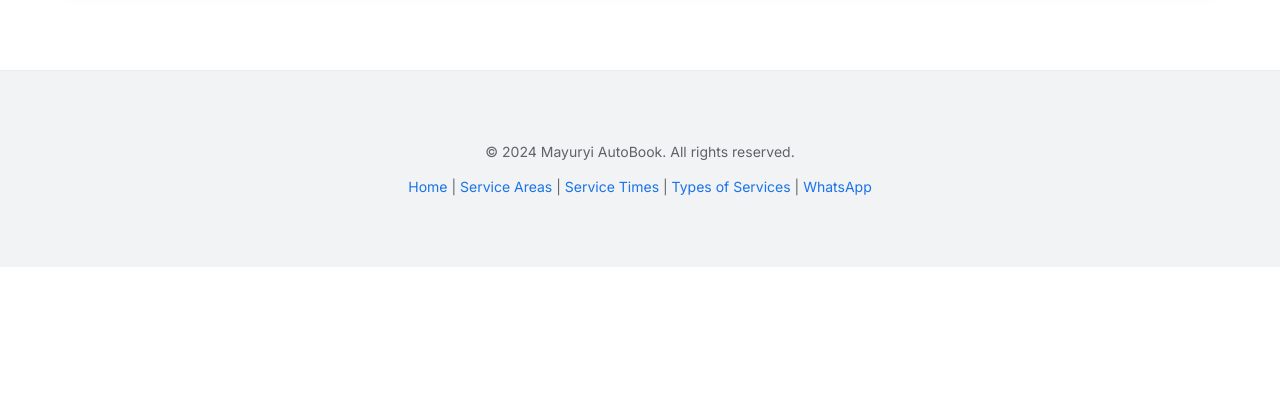
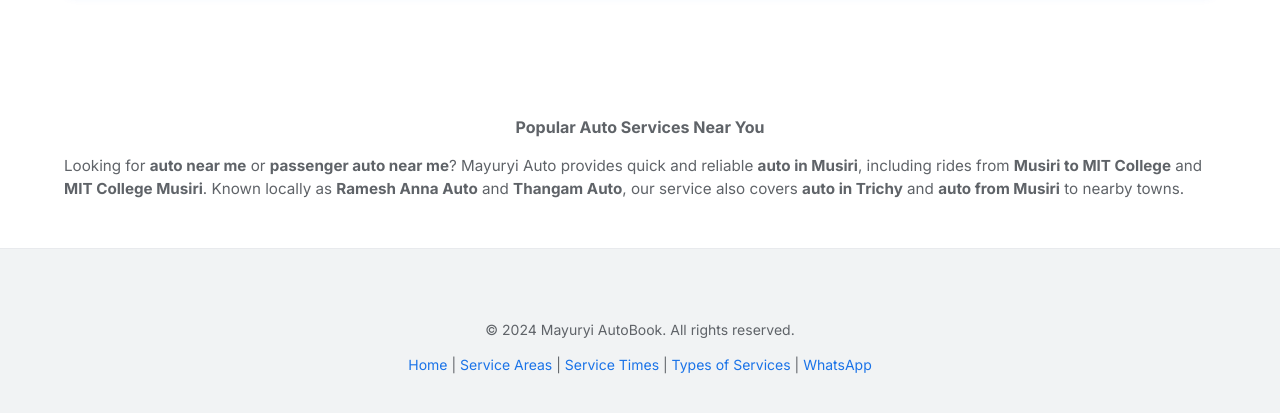
Before and after one commit to Sram46/mayuryi-auto, a plain HTML site: page index.html in a window 1280 px wide. Shown: the part 2255-2668 px from the top of the page. Before the commit the page ends 2522 px from the top, so only its background shows below. Drawn offline with Linux system fonts and the light colour scheme.

Commit message:
Update index.html

```diff
--- a/index.html
+++ b/index.html
@@ -14,7 +14,8 @@
   <link rel="icon" href="https://storage.googleapis.com/workspace-0f70711f-8b4e-4d94-86f1-2a93ccde5887/image/2932e1a8-05de-4819-b44b-a50d2d30b820.png" />
   <link rel="apple-touch-icon" href="https://storage.googleapis.com/workspace-0f70711f-8b4e-4d94-86f1-2a93ccde5887/image/e9117686-28f5-48cc-9754-31c71dbf5e39.png" />
   <meta name="author" content="Mayuryi Auto Booking Service" />
-  <meta name="keywords" content="auto booking, passenger auto, rickshaw booking, quick ride, Tamil Nadu auto service" />
+<meta name="keywords" content="auto booking, passenger auto, rickshaw booking, quick ride, Tamil Nadu auto service, auto near me, auto in musiri, musiri to mit college, mit college musiri, mayuryi auto, passenger auto near me, thangam auto, ramesh anna auto, auto in trichy, auto from musiri" />
+
   <link href="https://fonts.googleapis.com/css2?family=Inter:wght@400;600;700&display=swap" rel="stylesheet" />
 
   <!-- Structured data for SEO - LocalBusiness -->
@@ -543,6 +544,13 @@
           allowfullscreen="" loading="lazy" referrerpolicy="no-referrer-when-downgrade" title="Google Map showing Mayuryi auto default location"></iframe>
       </div>
     </section>
+    <section class="container" aria-labelledby="seo-keywords-title">
+  <h2 id="seo-keywords-title" style="font-size:1rem; color: #5f6368;">Popular Auto Services Near You</h2>
+  <p style="font-size:0.95rem; color:#5f6368;">
+    Looking for <strong>auto near me</strong> or <strong>passenger auto near me</strong>? Mayuryi Auto provides quick and reliable <strong>auto in Musiri</strong>, including rides from <strong>Musiri to MIT College</strong> and <strong>MIT College Musiri</strong>. Known locally as <strong>Ramesh Anna Auto</strong> and <strong>Thangam Auto</strong>, our service also covers <strong>auto in Trichy</strong> and <strong>auto from Musiri</strong> to nearby towns.
+  </p>
+</section>
+
 
   </main>
 
```
